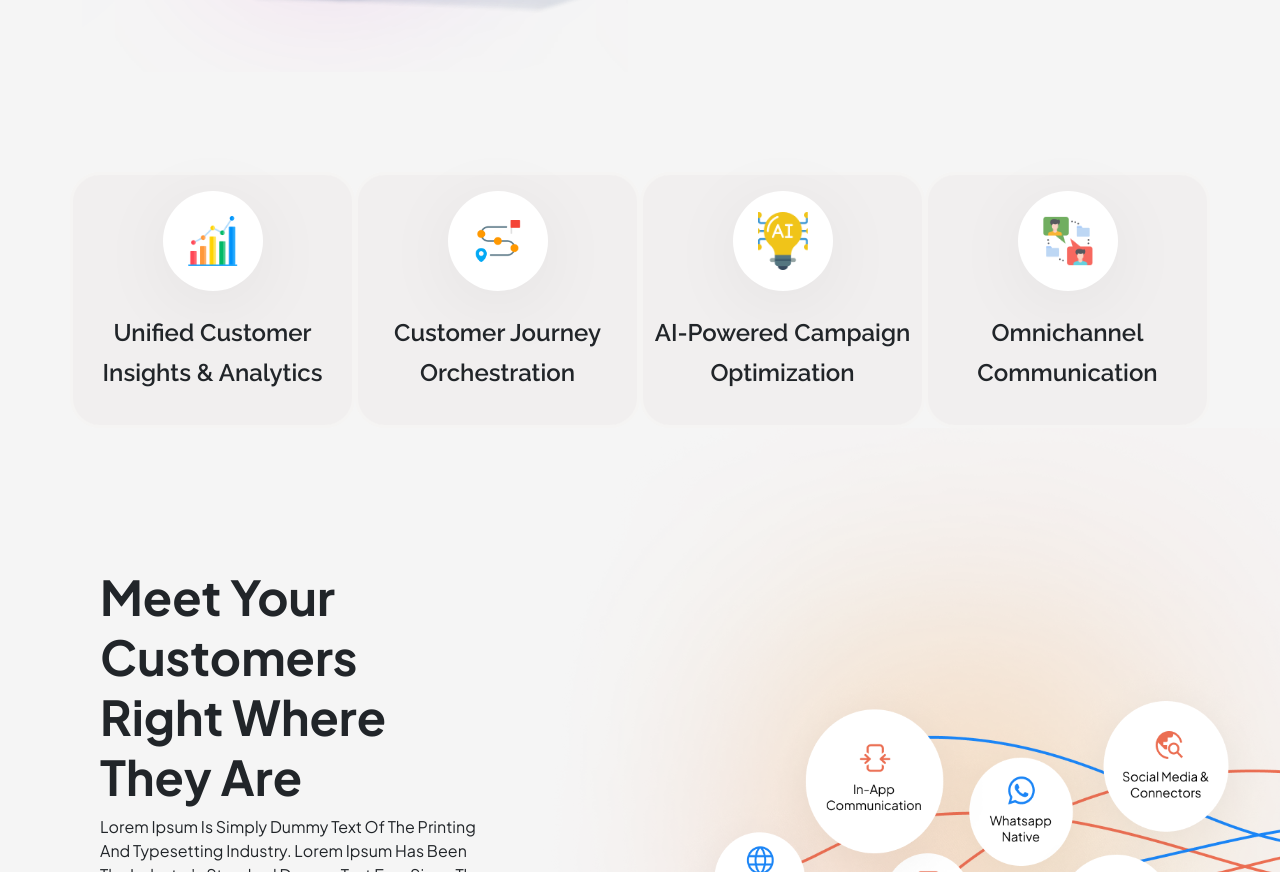
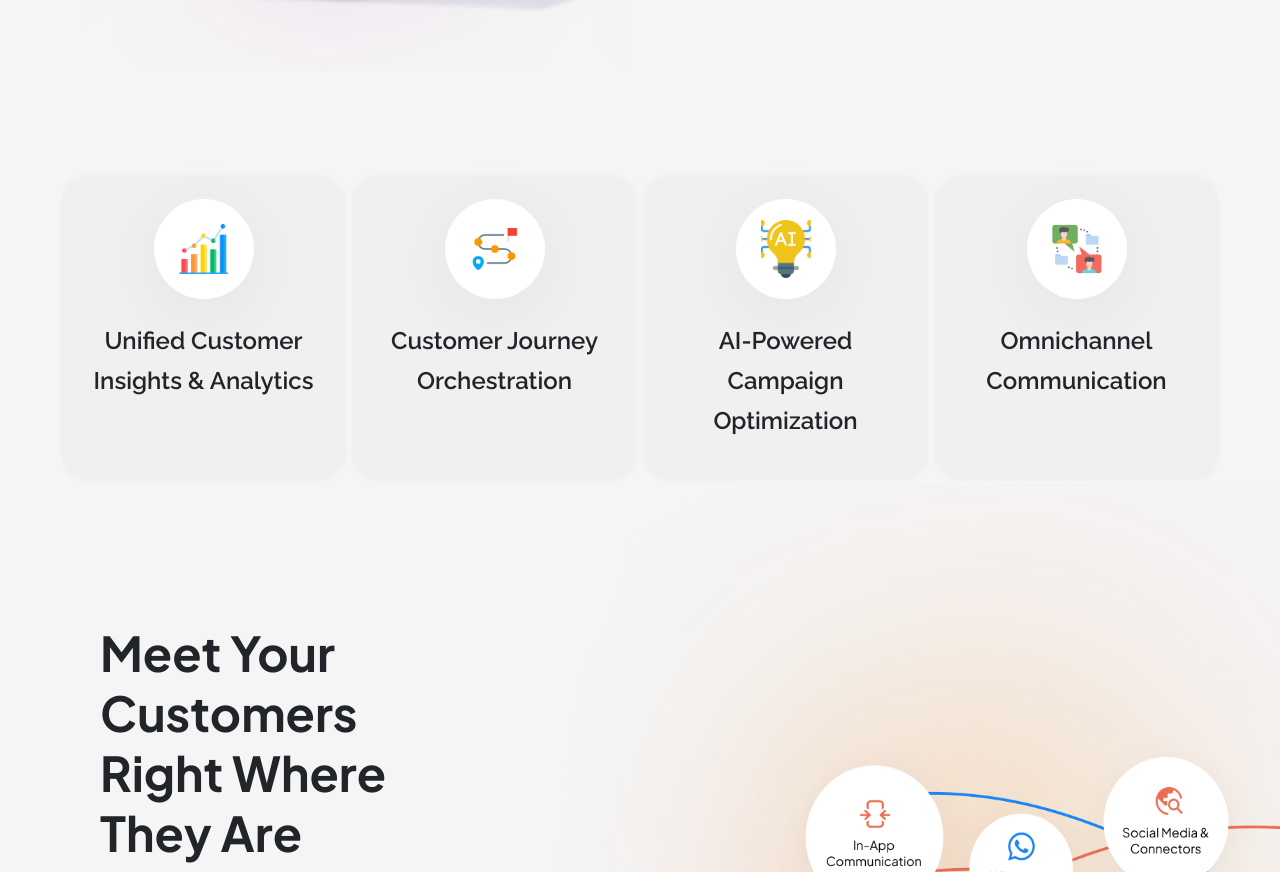
Before and after one commit to Joel-2021/homepage-scss, a plain HTML site: page index.html in a window 1280 px wide. Shown: the part 1167-2039 px from the top of the page. Drawn offline with nearby package versions, Linux system fonts and the light colour scheme.

Commit message:
cards done

```diff
--- a/index.html
+++ b/index.html
@@ -116,26 +116,26 @@
         </div>
       </section>
       <div class="container">
-        <div class="justify-content-center row categories">
-          <div class="category col-md-3">
+        <div class="justify-content-center row categories gx-5">
+          <div class="category col-xs-12 col-sm-6 col-md-3 col-lg-3">
             <div class="circle">
               <img src="assets/images/analysis.png" alt="" />
             </div>
             <p>Unified Customer Insights & Analytics</p>
           </div>
-          <div class="category col-md-3">
+          <div class="category col-xs-12 col-sm-6 col-md-3 col-lg-3">
             <div class="circle">
               <img src="assets/images/journey.png" alt="" />
             </div>
             <p>Customer Journey Orchestration</p>
           </div>
-          <div class="category col-md-3">
+          <div class="category col-xs-12 col-sm-6 col-md-3 col-lg-3">
             <div class="circle">
               <img src="assets/images/ideas.png" alt="" />
             </div>
             <p>AI-Powered Campaign Optimization</p>
           </div>
-          <div class="category col-md-3">
+          <div class="category col-xs-12 col-sm-6 col-md-3 col-lg-3">
             <div class="circle">
               <img src="assets/images/communication.png" alt="" />
             </div>
--- a/styles.scss
+++ b/styles.scss
@@ -161,13 +161,11 @@ main {
 // 4 column layout
 .categories {
   padding: 100px 0px 0px 0px;
-  // gap: 2rem;
   .category {
-    background-color: #a76969;
     display: flex;
     flex-direction: column;
     align-items: center;
-    padding: 1rem 0rem;
+    padding: 1.5rem 1rem;
     border-radius: 30px;
     background: #f1efef;
     border: 3px solid #f5f4f3;
```
Also changed, not shown: css/styles.css, 1 other file.
